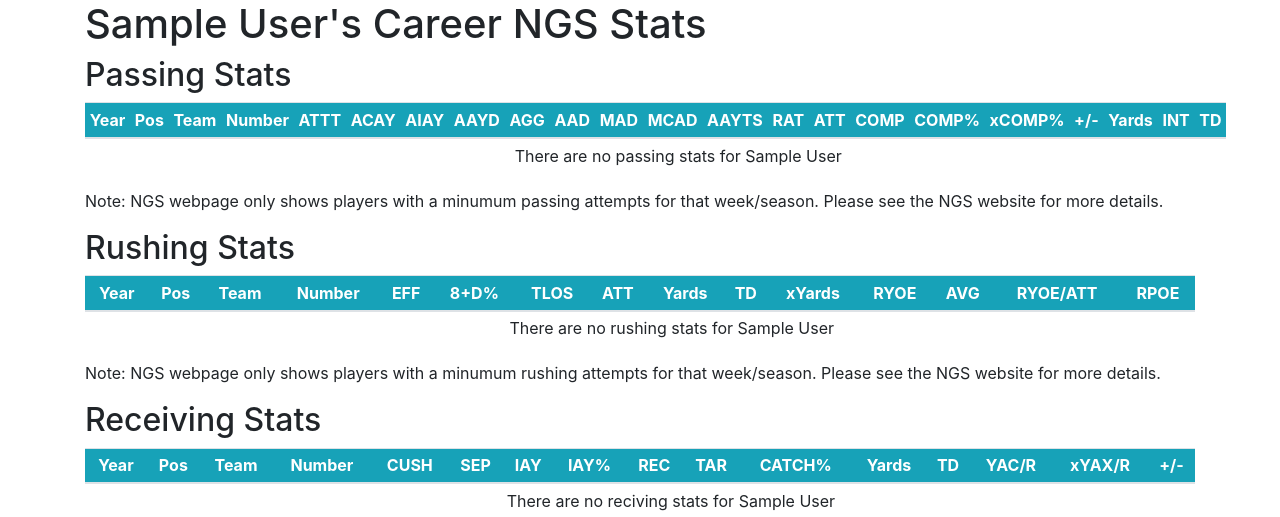
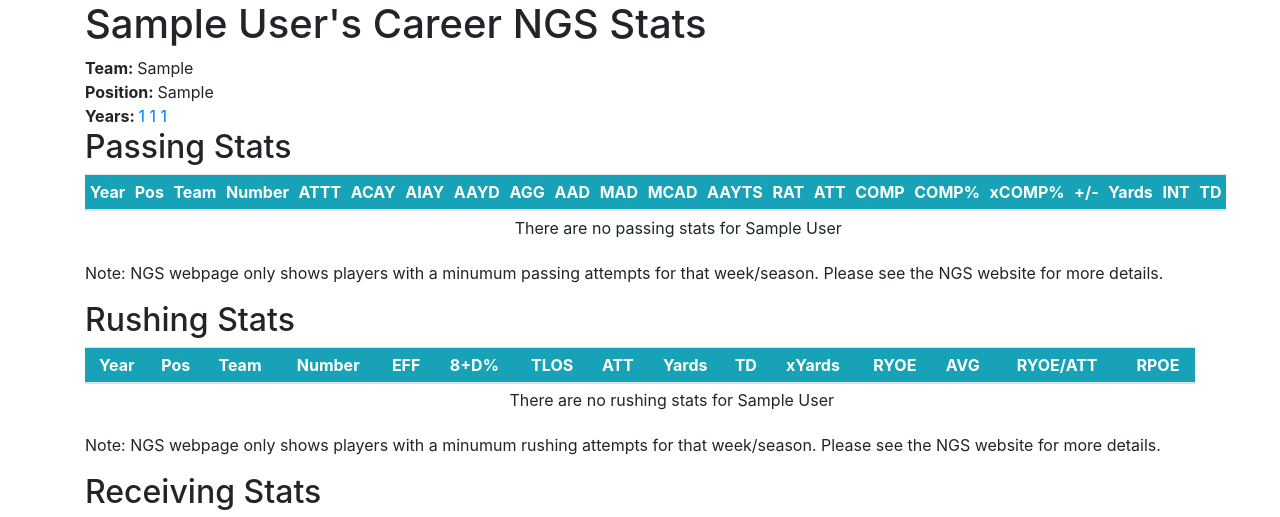
Before and after one commit to mjester93/nfl-next-gen-stats, a Django app: page /player/1/ in a window 1280 px wide. Shown: the part 56-573 px from the top of the page. Run offline with Django 3.2, Linux system fonts and the light colour scheme; tables that the repository leaves empty hold one stand-in row (values such as "Sample post"); some libraries are stand-ins or nearby versions.

Commit message:
added years, team, and position to player page

```diff
--- a/nfl_next_gen_stats/templates/nfl_next_gen_stats/player.html
+++ b/nfl_next_gen_stats/templates/nfl_next_gen_stats/player.html
@@ -7,6 +7,13 @@
         {% else %}
             <h1>{{ player.full_name }}'s Career NGS Stats</h1>
         {% endif %}
+        <span style="display: block;"><strong>Team: </strong>{{ player.team }}</span>
+        <span style="display: block;"><strong>Position: </strong>{{ player.position }}</span>
+        <span style="display: block;"><strong>Years: </strong>
+            {% for year in years %}
+                <a href="{% url 'player-season' player.gsis_id year|floatformat:0 %}">{{ year|floatformat:0 }}</a>
+            {% endfor %}
+        </span>
     </div>
     <div class="player-stats-main">
         <div class="player-stats-passing">
--- a/nfl_next_gen_stats/views.py
+++ b/nfl_next_gen_stats/views.py
@@ -3,6 +3,7 @@
 from django.shortcuts import get_object_or_404, render
 from django.views.generic import ListView
 from .models import *
+import numpy as np
 
 
 def home(request):
@@ -55,8 +56,16 @@
     rushing_stats = player.rushing_stats().order_by('season', 'week')
     receiving_stats = player.receiving_stats().order_by('season', 'week')
 
+    pass_years = np.array(passing_stats.order_by('season').values_list('season', flat=True).distinct())
+    rush_years = np.array(rushing_stats.order_by('season').values_list('season', flat=True).distinct())
+    rec_years = np.array(receiving_stats.order_by('season').values_list('season', flat=True).distinct())
+
+    years = np.append(pass_years, rush_years)
+    years = np.append(years, rec_years)
+
     context = {
         'player': player,
+        'years': years
     }
 
     if season:
```
